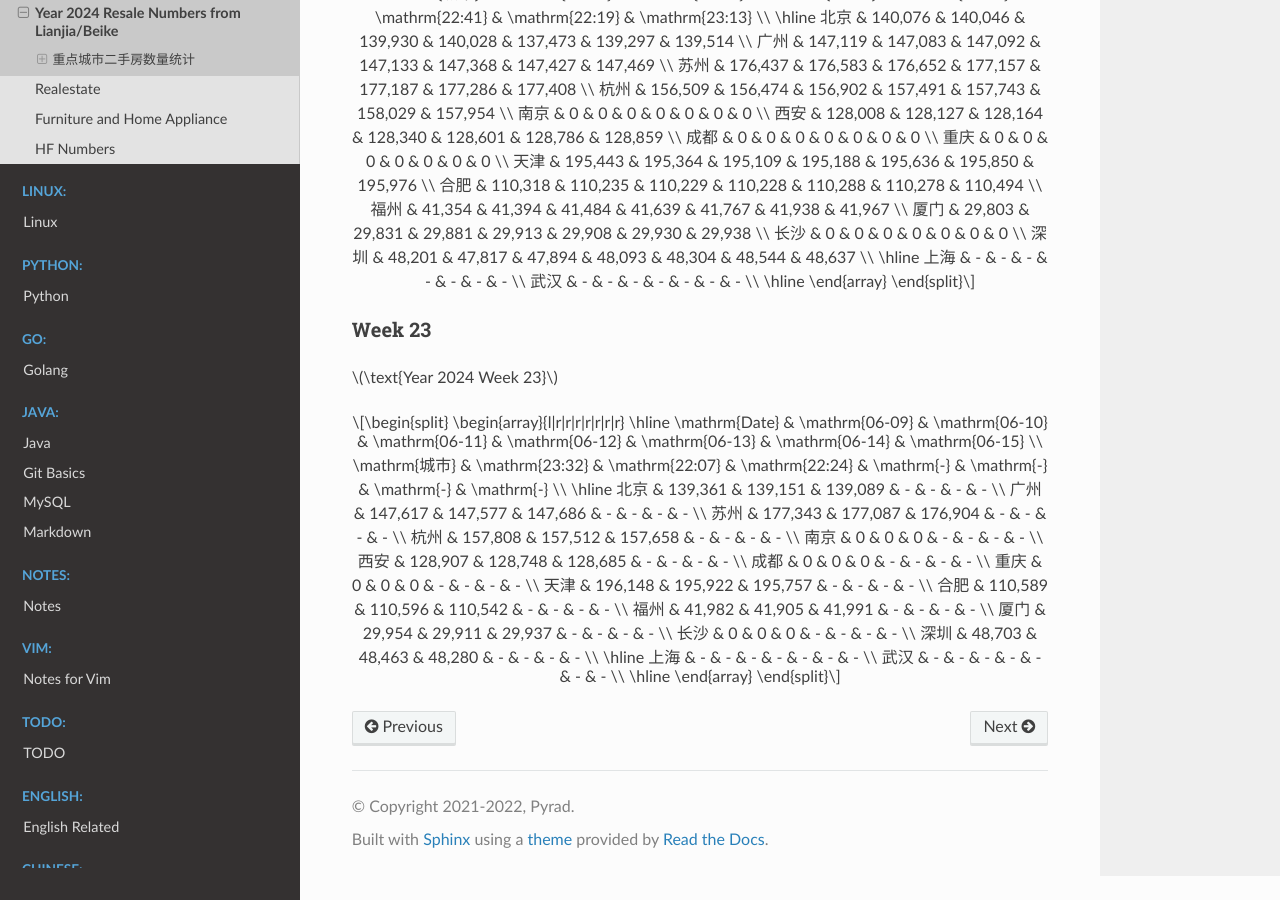
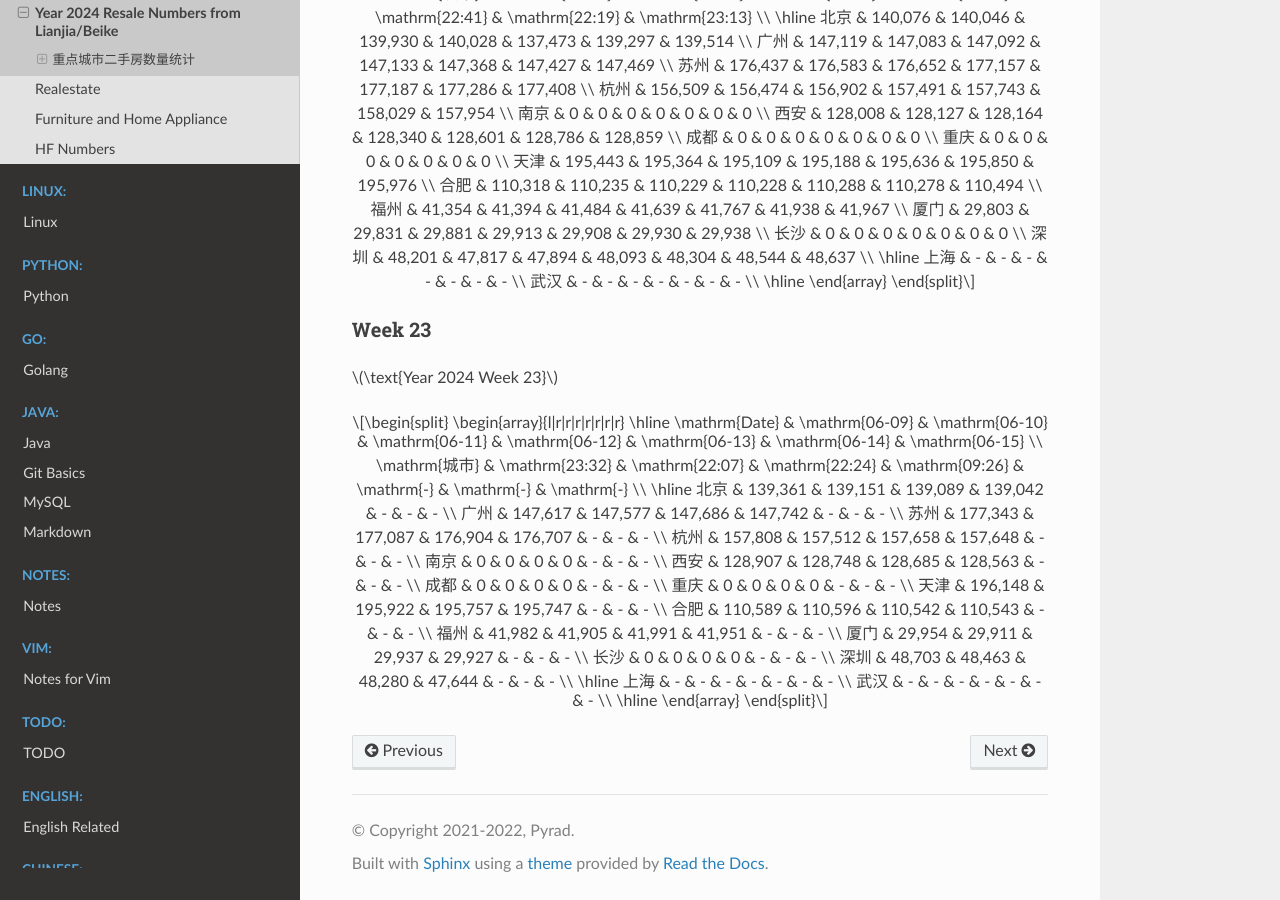
Before and after one commit to Pyrad/pyradnotes, a Sphinx documentation site: the page built from source/RealEstate/resalenumbers2024.md, in a window 1280 px wide and 900 px high, scrolled down 11312 px. Built offline with Sphinx 7.4.7 and the Read the Docs theme 2.0.0, drawn with Linux system fonts in a browser that asks for light colours; a script that is not in the unit is left out.

Commit message:
Realestate Update resale numbers 2024-06-12 09:26

```diff
--- a/source/RealEstate/resalenumbers2024.md
+++ b/source/RealEstate/resalenumbers2024.md
@@ -747,22 +747,22 @@ $$
 \begin{array}{l|r|r|r|r|r|r|r}
 \hline
 \mathrm{Date} & \mathrm{06-09} & \mathrm{06-10} & \mathrm{06-11} & \mathrm{06-12} & \mathrm{06-13} & \mathrm{06-14} & \mathrm{06-15} \\
-\mathrm{城市} & \mathrm{23:32} & \mathrm{22:07} & \mathrm{22:24} & \mathrm{-} & \mathrm{-} & \mathrm{-} & \mathrm{-} \\
+\mathrm{城市} & \mathrm{23:32} & \mathrm{22:07} & \mathrm{22:24} & \mathrm{09:26} & \mathrm{-} & \mathrm{-} & \mathrm{-} \\
 \hline
-北京 & 139,361 & 139,151 & 139,089 & - & - & - & - \\
-广州 & 147,617 & 147,577 & 147,686 & - & - & - & - \\
-苏州 & 177,343 & 177,087 & 176,904 & - & - & - & - \\
-杭州 & 157,808 & 157,512 & 157,658 & - & - & - & - \\
-南京 & 0 & 0 & 0 & - & - & - & - \\
-西安 & 128,907 & 128,748 & 128,685 & - & - & - & - \\
-成都 & 0 & 0 & 0 & - & - & - & - \\
-重庆 & 0 & 0 & 0 & - & - & - & - \\
-天津 & 196,148 & 195,922 & 195,757 & - & - & - & - \\
-合肥 & 110,589 & 110,596 & 110,542 & - & - & - & - \\
-福州 & 41,982 & 41,905 & 41,991 & - & - & - & - \\
-厦门 & 29,954 & 29,911 & 29,937 & - & - & - & - \\
-长沙 & 0 & 0 & 0 & - & - & - & - \\
-深圳 & 48,703 & 48,463 & 48,280 & - & - & - & - \\
+北京 & 139,361 & 139,151 & 139,089 & 139,042 & - & - & - \\
+广州 & 147,617 & 147,577 & 147,686 & 147,742 & - & - & - \\
+苏州 & 177,343 & 177,087 & 176,904 & 176,707 & - & - & - \\
+杭州 & 157,808 & 157,512 & 157,658 & 157,648 & - & - & - \\
+南京 & 0 & 0 & 0 & 0 & - & - & - \\
+西安 & 128,907 & 128,748 & 128,685 & 128,563 & - & - & - \\
+成都 & 0 & 0 & 0 & 0 & - & - & - \\
+重庆 & 0 & 0 & 0 & 0 & - & - & - \\
+天津 & 196,148 & 195,922 & 195,757 & 195,747 & - & - & - \\
+合肥 & 110,589 & 110,596 & 110,542 & 110,543 & - & - & - \\
+福州 & 41,982 & 41,905 & 41,991 & 41,951 & - & - & - \\
+厦门 & 29,954 & 29,911 & 29,937 & 29,927 & - & - & - \\
+长沙 & 0 & 0 & 0 & 0 & - & - & - \\
+深圳 & 48,703 & 48,463 & 48,280 & 47,644 & - & - & - \\
 \hline
 上海 & - & - & - & - & - & - & - \\
 武汉 & - & - & - & - & - & - & - \\
```
Also changed, not shown: 1 other file.
